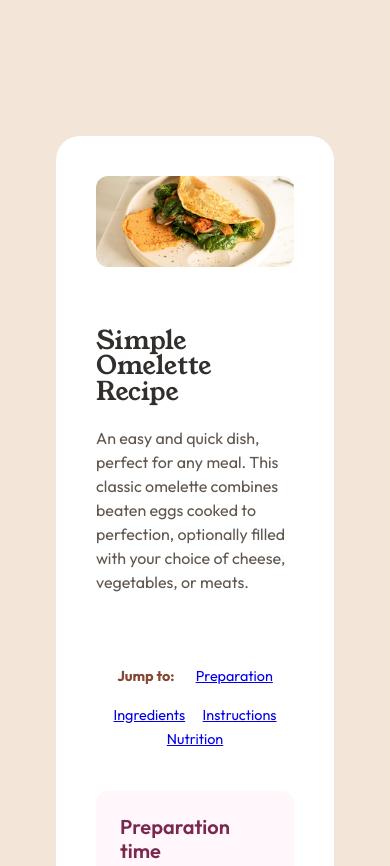
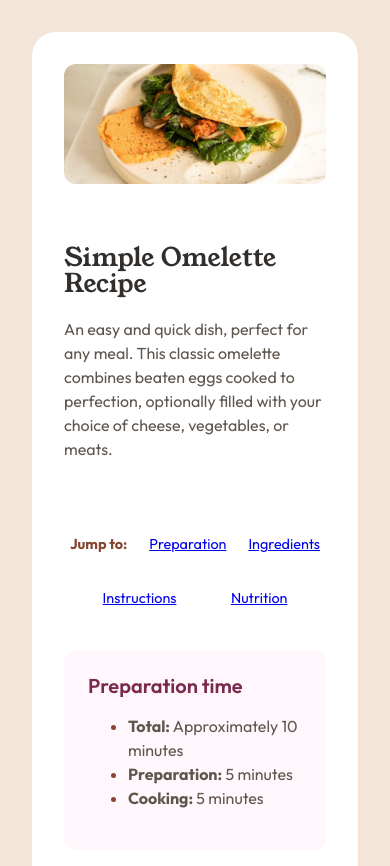
Before and after one commit to Exc1D/recipe-page, a plain HTML site: page index.html in a window 390 px wide. Shown: the top 866 px of the page. Drawn offline with Linux system fonts and the light colour scheme.

Commit message:
revised the layout for mobile and tablet

```diff
--- a/styles.css
+++ b/styles.css
@@ -52,6 +52,7 @@ body {
   gap: 0.5rem;
   padding: var(--spacing-1600) var(--spacing-600);
   background: rgba(243, 229, 215, 1);
+  margin: 0;
 }
 
 .card {
@@ -169,9 +170,9 @@ table tr:last-child {
   color: hsl(228, 45%, 44%);
 }
 
-@meda (max-width: 768px) {
+@media (max-width: 768px) {
   body {
-    padding: 2rem 1 rem;
+    padding: 2rem 2rem;
   }
 
   .card {
```
